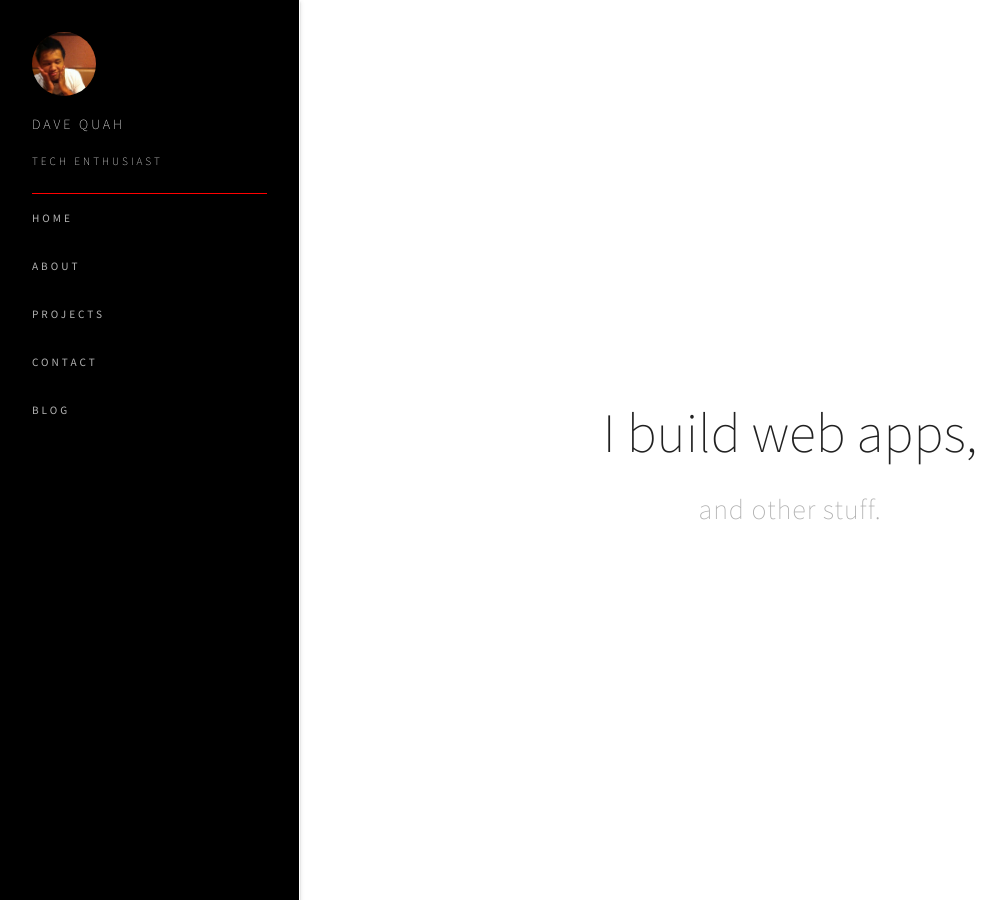
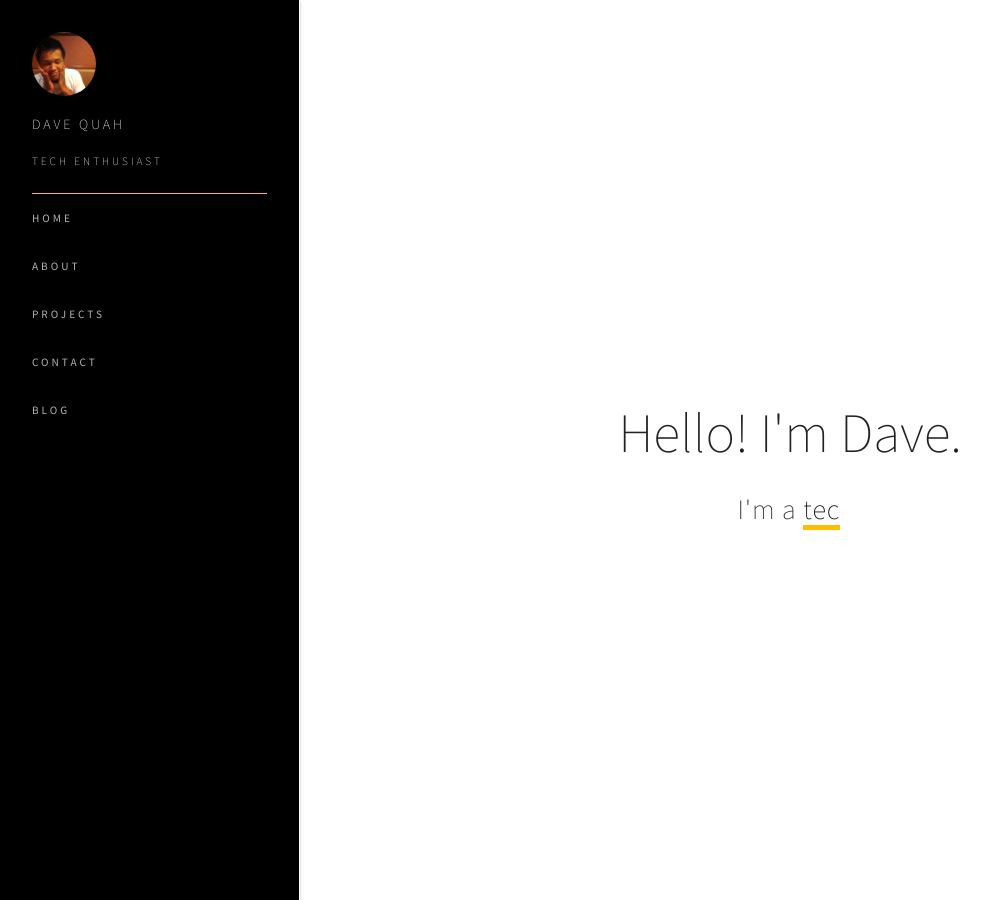
Before and after one commit to Milleus/milleus.github.io, a Jekyll site: the page built from index.html, in a window 1280 px wide and 900 px high. Shown: the whole window, without its empty margins (0-1005 px from the left). Built offline with Jekyll 4.4.1, drawn with Linux system fonts in a browser that asks for light colours; nearby versions of some CDN libraries; some of the changed text lies outside the part shown.

Commit message:
[Dave] add typing effect, update about content, change back to yellow color

```diff
--- a/index.html
+++ b/index.html
@@ -3,8 +3,8 @@
 title: Home
 ---
 <section id="home">
-  <h1>I build web apps,</h1>
-  <p class="caption">and other stuff.</p>
+  <h1>Hello! I'm Dave.</h1>
+  <p class="caption">I'm a <mark id="typity"></mark></p>
 </section>
 
 <section id="about" class="dark-side">
@@ -16,12 +16,12 @@
       <div class="col m4">
         <p class="sub-header">Who am I</p>
         <div class="line"></div>
-        <p>Hi there! My name is Dave and I'm a web developer based in Singapore. I have a passion for coding, learning new technology, and playing computer games.</p>
+        <p>Hi there! I'm Dave, game moniker Milleus, and I enjoy solving problems, playing computer games, and eating food :D. During my free time, I like to experiment with new technologies, oh and sometimes I write stuff.</p>
       </div>
       <div class="col m4">
         <p class="sub-header">What I do</p>
         <div class="line"></div>
-        <p>I'm currently working in Government Technology Agency of Singapore (GovTech) where we build amazing products to help the citizens of Singapore. During my free time, I experiment with new technologies in side projects.</p>
+        <p>I'm a software engineer in Government Technology Agency of Singapore (GovTech), and part of the  Digital Design and Development Team (DCUBE) where we build amazing products to help the citizens of Singapore.</p>
       </div>
       <div class="col m4">
         <p class="sub-header">What's next</p>
@@ -43,7 +43,6 @@
         <h3 class="header"><span class="dirty-text">Get in</span> Touch</h3>
         <p>If you have something to share with me, work related or not, feel free to drop me a message. I'll try to reply as soon as I can.</p>
       </div>
-
       <div class="col s12 m4">
         <div class="line"></div>
         <a href="https://www.facebook.com/milleus" target="_blank"><i class="icon-facebook-squared small"></i></a>
--- a/static/css/custom.css
+++ b/static/css/custom.css
@@ -13,8 +13,8 @@
 section { padding: 50px 0; display: flex; align-items: center; }
 section .header { text-transform: uppercase; }
 section .sub-header { font-weight: 200; letter-spacing: 3px; min-height: 20px; text-transform: uppercase; margin-top: 1.46rem; }
-section .line { background-color: red; height: 3px; width: 20px; margin: 10px 0; }
-.dirty-text { color: red; }
+section .line { background-color: #ffbd00; height: 3px; width: 20px; margin: 10px 0; }
+.dirty-text { color: #ffbd00; }
 
 /* dark side */
 .dark-side { background: #000; color: #fff; }
@@ -23,13 +23,17 @@
 #slide-out { background-color: #000; border-right: 1px solid #fff; }
 #slide-out .userView .name { font-weight: 200; letter-spacing: 3px; min-height: 20px; text-transform: uppercase; }
 #slide-out .userView .subtext { font-size: .75rem; font-weight: 200; letter-spacing: 3px; text-transform: uppercase; }
-#slide-out .divider { margin-left: 32px; margin-right: 32px; background-color: red; }
+#slide-out .divider { margin-left: 32px; margin-right: 32px; background-color: #ffbd00; }
 #slide-out li > a { color: #fff; font-size: .75em; opacity: .7; letter-spacing: 3px; margin: auto; transition: all 300ms 0s ease; text-transform: uppercase; }
-#slide-out li > a:hover { color: red; opacity: 1; }
+#slide-out li > a:hover { color: #ffbd00; opacity: 1; }
 
 /* home */
 section#home { min-height: 640px; height: 100vh; align-items: center; justify-content: center; flex-direction: column; }
-section#home p.caption { color: #aeaeae; font-size: 28px; font-weight: 100; -webkit-font-smoothing: subpixel-antialiased; }
+section#home p.caption { font-size: 28px; font-weight: 100; -webkit-font-smoothing: subpixel-antialiased; }
+section#home #typity { position: relative; display: inline-block; background: transparent; background-size: 200% 100%; transition: background-position 0.4s; border-right: 2px solid black; animation: blink-caret .75s step-end infinite; }
+section#home #typity.highlighted { border-right: none; background-position:100% 0; background-image: -webkit-linear-gradient(right, rgba(0,0,0,0.2) 50%, transparent 50%); background-image: linear-gradient(to left, rgba(0,0,0,0.2) 50%, transparent 50%) }
+section#home #typity:after { content: ""; position: absolute; left: 0; bottom: 0; height: 5px; width: 100%; background-color: #ffbd00; z-index: -1; }
+@keyframes blink-caret { from, to { border-color: transparent } 50% { border-color: black; } }
 
 /* about */
 section#about { min-height: 500px; }
@@ -40,7 +44,7 @@
 /* contact */
 section#contact { min-height: 500px; }
 section#contact a { color: #fff; transition: color 300ms 0s ease; }
-section#contact a:hover { color: red; }
+section#contact a:hover { color: #ffbd00; }
 
 /* blog & posts */
 section#blog p,
@@ -50,7 +54,7 @@
 section#post a { color: #f4645f; font-weight: 400; letter-spacing: 0; text-decoration: underline; transition: color 300ms 0s ease; }
 
 section#blog a:hover,
-section#post a:hover { color: red; }
+section#post a:hover { color: #ffbd00; }
 
 section#post code { background-color: #f0f2f1; border-radius: 3px; color: #f4645f; font-family: "Operator Mono","Fira Code",Consolas,Monaco,"Andale Mono",monospace; font-size: 11px; line-height: 2; padding: 1px 5px; vertical-align: middle; }
 
--- a/static/js/custom.js
+++ b/static/js/custom.js
@@ -1,9 +1,47 @@
-  // Initialize collapse button
-  $(".button-collapse").sideNav();
-  // Initialize collapsible (uncomment the line below if you use the dropdown variation)
-  //$('.collapsible').collapsible();
+/* spells on global cooldown */
+const words = ['software engineer.', 'learner.', 'tech enthusiast.'];
+let wordIndex = 0;
 
-$('#slide-out > li > a').on('click', function() {
+/* type and wipe */
+$(document).ready(function () {
+  startType(words[wordIndex], 0);
+});
+
+function startType(word, charIndex) {
+  if (charIndex < word.length) {
+    document.getElementById('typity').innerHTML += word.charAt(charIndex);
+    charIndex++;
+    setTimeout(function () {
+      startType(word, charIndex);
+    }, 50);
+  } else {
+    startWipe();
+  }
+}
+
+function startWipe() {
+  wordIndex = wordIndex < words.length - 1 ? wordIndex + 1 : 0;
+
+  setTimeout(function () {
+    $('mark').addClass('highlighted')
+  }, 1000);
+
+  setTimeout(function () {
+    $('mark').removeClass('highlighted').text('');
+  }, 2000);
+
+  setTimeout(function () {
+    startType(words[wordIndex], 0);
+  }, 2000);
+}
+
+/* side navigation */
+$(".button-collapse").sideNav();
+// Initialize collapsible (uncomment the line below if you use the dropdown variation)
+//$('.collapsible').collapsible();
+
+/* slide animation */
+$('#slide-out > li > a').on('click', function () {
   const href = $(this).attr('href').replace(/[\/]+/g, '');
   $('html, body').animate({
     scrollTop: $(href).offset().top
```
